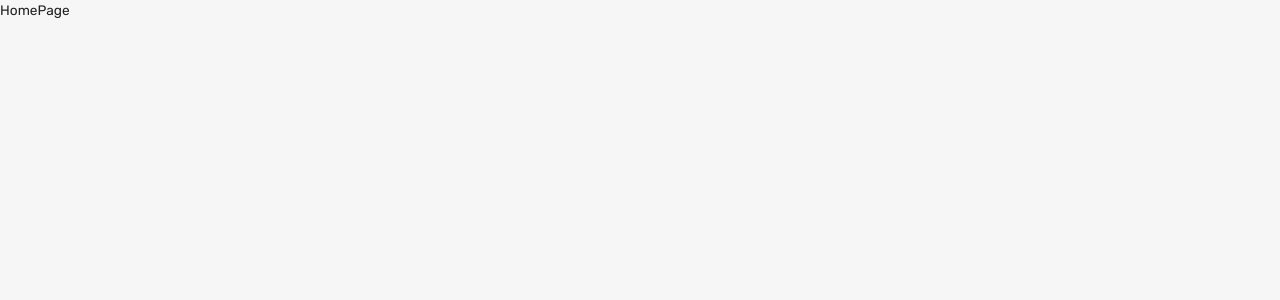
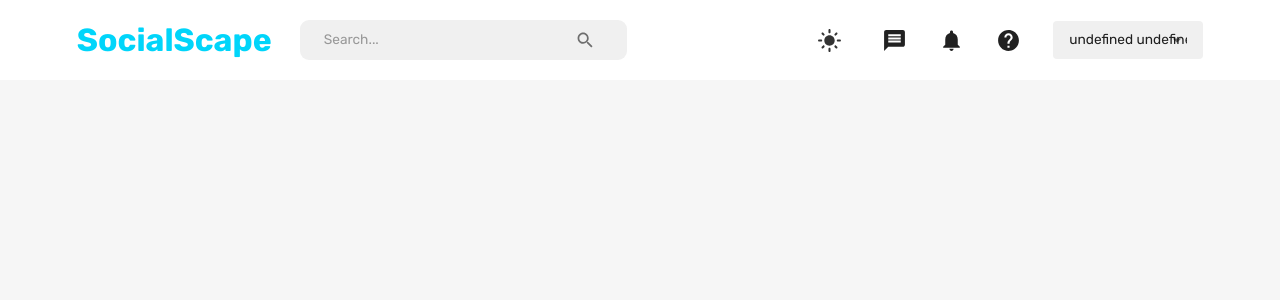
Before and after one commit to gkunal5802/SocialScape, a React (Create React App) app in the folder client/: page /home in a window 1280 px wide. Shown: the top 300 px of the page. Built offline with nearby package versions, Linux system fonts and the light colour scheme.

Commit message:
created NavBar

```diff
--- a/client/src/index.js
+++ b/client/src/index.js
@@ -19,7 +19,7 @@
 import storage from "redux-persist/lib/storage";
 import { PersistGate } from "redux-persist/integration/react";
 
-const persistConfig = { key: "root", storage, vesion: 1 };
+const persistConfig = { key: "root", storage, version: 1 };
 const persistedReducer = persistReducer(persistConfig, authReducer);
 const store = configureStore({
   reducer: persistedReducer,
--- a/client/src/scenes/homePage/index.jsx
+++ b/client/src/scenes/homePage/index.jsx
@@ -1,5 +1,11 @@
+import { Box } from "@mui/material";
+import NavBar from "../navBar/index.jsx";
 const HomePage = () => {
-  return <div> HomePage</div>;
+  return (
+    <Box>
+      <NavBar />
+    </Box>
+  );
 };
 
 export default HomePage;
--- a/client/src/scenes/navBar/index.jsx
+++ b/client/src/scenes/navBar/index.jsx
@@ -1,5 +1,193 @@
+import { useState } from "react";
+import {
+  Box,
+  IconButton,
+  InputBase,
+  Typography,
+  Select,
+  MenuItem,
+  FormControl,
+  useTheme,
+  useMediaQuery,
+} from "@mui/material";
+import {
+  Search,
+  Message,
+  DarkMode,
+  LightMode,
+  Notifications,
+  Help,
+  Menu,
+  Close,
+} from "@mui/icons-material";
+import { useDispatch, useSelector } from "react-redux";
+import { setMode, setLogout } from "state";
+import { useNavigate } from "react-router-dom";
+import FlexBetween from "components/flexBetween";
+
 const NavBar = () => {
-  return <div> NavBar</div>;
+  const [isMobileMenuToggled, setIsMobileMenuToggled] = useState(false);
+  const dispatch = useDispatch();
+  const navigate = useNavigate();
+  const user = useSelector((state) => state.user);
+  const isNonMobileScreens = useMediaQuery("(min-width: 1000px)");
+
+  const theme = useTheme();
+  const neutralLight = theme.palette.neutral.light;
+  const dark = theme.palette.neutral.dark;
+  const background = theme.palette.background.default;
+  const primaryLight = theme.palette.primary.light;
+  const alt = theme.palette.background.alt;
+
+  const fullName = `${user?.firstName} ${user?.lastName}`;
+  return (
+    <FlexBetween padding="1rem 6%" backgroundColor={alt}>
+      <FlexBetween gap="1.75rem">
+        <Typography
+          fontWeight="bold"
+          fontSize="clamp(1rem, 2rem, 2.25rem)"
+          color="primary"
+          onClick={() => navigate("/home")}
+          sx={{
+            "&:hover": {
+              color: primaryLight,
+              cursor: "pointer",
+            },
+          }}
+        >
+          SocialScape
+        </Typography>
+        {isNonMobileScreens && (
+          <FlexBetween
+            backgroundColor={neutralLight}
+            borderRadius="9px"
+            gap="3rem"
+            padding="0.1rem 1.5rem"
+          >
+            <InputBase placeholder="Search..." />
+            <IconButton>
+              <Search />
+            </IconButton>
+          </FlexBetween>
+        )}
+      </FlexBetween>
+
+      {/* DESKTOP NAV */}
+      {isNonMobileScreens ? (
+        <FlexBetween gap="2rem">
+          <IconButton onClick={() => dispatch(setMode())}>
+            {theme.palette.mode === "dark" ? (
+              <DarkMode sx={{ fontSize: "25px" }} />
+            ) : (
+              <LightMode sx={{ color: dark, fontSize: "25px" }} />
+            )}
+          </IconButton>
+          <Message sx={{ fontSize: "25px" }} />
+          <Notifications sx={{ fontSize: "25px" }} />
+          <Help sx={{ fontSize: "25px" }} />
+          <FormControl variant="standard" value={fullName}>
+            <Select
+              value={fullName}
+              sx={{
+                backgroundColor: neutralLight,
+                width: "150px",
+                borderRadius: "0.25rem",
+                padding: "0.25rem 1rem",
+                "& .MuiSvgIcon-root": {
+                  pr: "0.25rem",
+                  width: "3rem",
+                },
+                "& .MuiSelect-select:focus": {
+                  backgroundColor: neutralLight,
+                },
+              }}
+              input={<InputBase />}
+            >
+              <MenuItem value={fullName}>
+                <Typography>{fullName}</Typography>
+              </MenuItem>
+              <MenuItem onClick={() => dispatch(setLogout())}>Log Out</MenuItem>
+            </Select>
+          </FormControl>
+        </FlexBetween>
+      ) : (
+        <IconButton onClick={() => setIsMobileMenuToggled(isMobileMenuToggled)}>
+          <Menu />
+        </IconButton>
+      )}
+      {/* MOBILE NAV */}
+      {!isNonMobileScreens && isMobileMenuToggled && (
+        <Box
+          position="fixed"
+          right="0"
+          bottom="0"
+          height="100%"
+          zIndex="10"
+          maxWidth="500px"
+          minWidth="300px"
+          backgroundColor={background}
+        >
+          {/* CLOSE ICON */}
+          <Box display="flex" justifyContent="flex-end" p="1rem">
+            <IconButton
+              onClick={() => setIsMobileMenuToggled(!isMobileMenuToggled)}
+            >
+              <Close />
+            </IconButton>
+          </Box>
+
+          {/* MENU ITEMS */}
+          <FlexBetween
+            display="flex"
+            flexDirection="column"
+            justifyContent="center"
+            alignItems="center"
+            gap="3rem"
+          >
+            <IconButton
+              onClick={() => dispatch(setMode())}
+              sx={{ fontSize: "25px" }}
+            >
+              {theme.palette.mode === "dark" ? (
+                <DarkMode sx={{ fontSize: "25px" }} />
+              ) : (
+                <LightMode sx={{ color: dark, fontSize: "25px" }} />
+              )}
+            </IconButton>
+            <Message sx={{ fontSize: "25px" }} />
+            <Notifications sx={{ fontSize: "25px" }} />
+            <Help sx={{ fontSize: "25px" }} />
+            <FormControl variant="standard" value={fullName}>
+              <Select
+                value={fullName}
+                sx={{
+                  backgroundColor: neutralLight,
+                  width: "150px",
+                  borderRadius: "0.25rem",
+                  padding: "0.25rem 1rem",
+                  "& .MuiSvgIcon-root": {
+                    pr: "0.25rem",
+                    width: "3rem",
+                  },
+                  "& .MuiSelect-select:focus": {
+                    backgroundColor: neutralLight,
+                  },
+                }}
+                input={<InputBase />}
+              >
+                <MenuItem value={fullName}>
+                  <Typography>{fullName}</Typography>
+                </MenuItem>
+                <MenuItem onClick={() => dispatch(setLogout())}>
+                  Log Out
+                </MenuItem>
+              </Select>
+            </FormControl>
+          </FlexBetween>
+        </Box>
+      )}
+    </FlexBetween>
+  );
 };
 
 export default NavBar;
```
Also changed, not shown: 2 other files (tests, documents, lock files or other folders).
